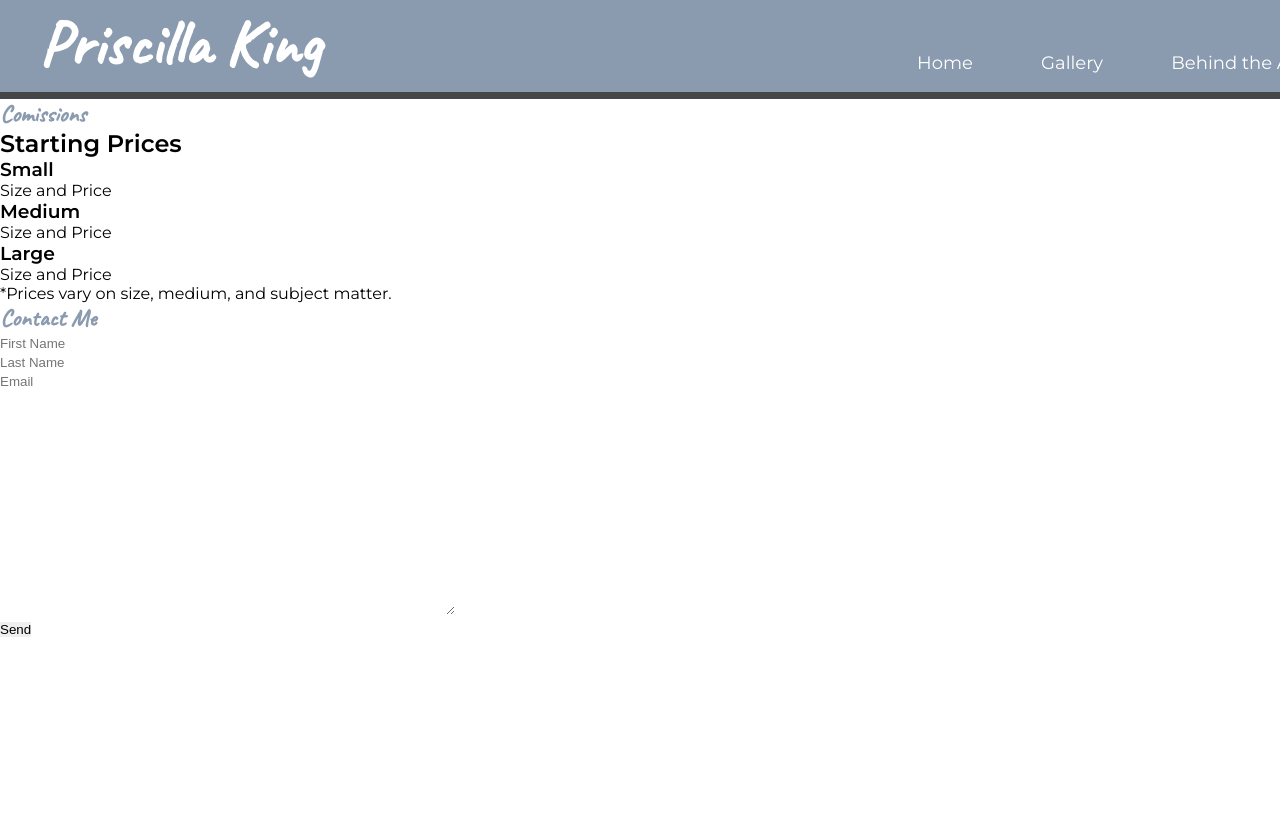
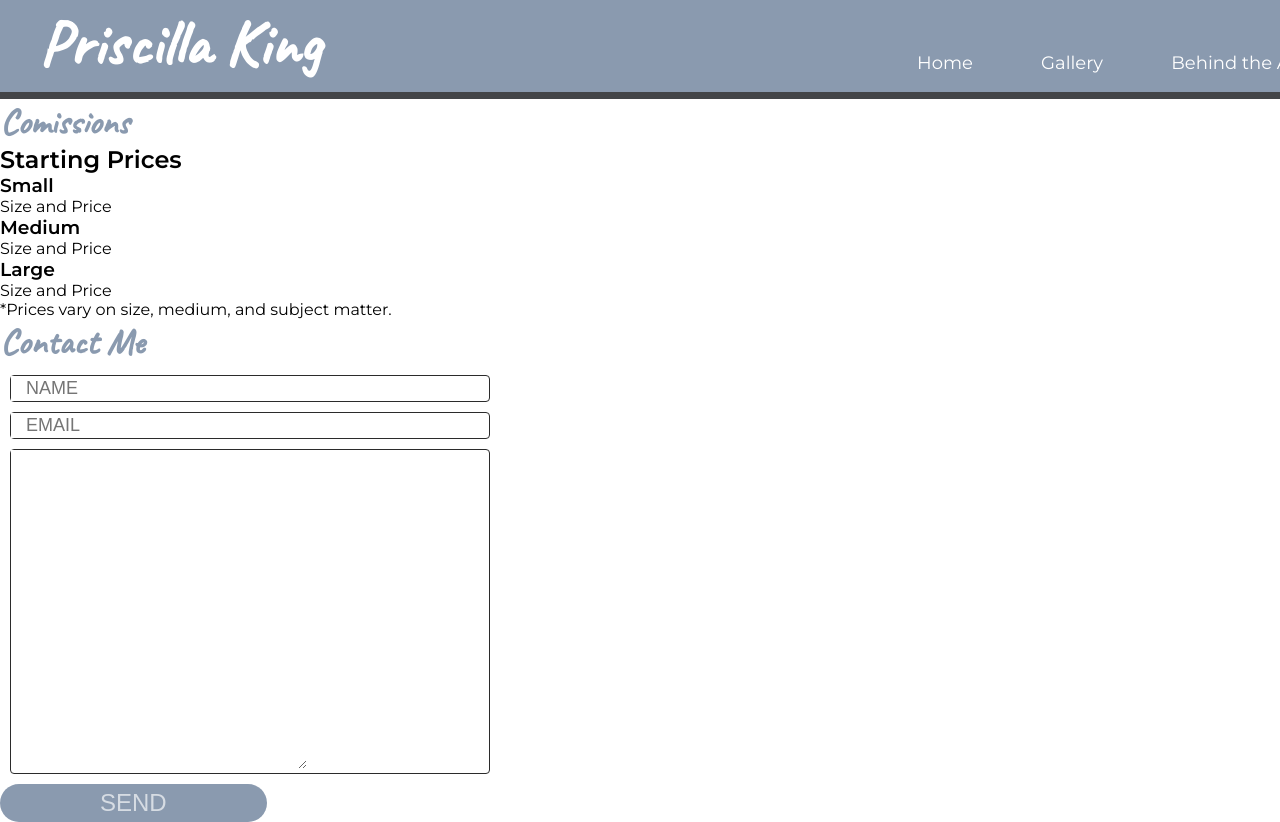
Before and after one commit to PriscillaKing/project3_king_priscilla, a plain HTML site: page contact.html in a window 1280 px wide. Shown: the top 822 px of the page. Before the commit the page ends 800 px from the top, so only its background shows below. Drawn offline with Linux system fonts and the light colour scheme.

Commit message:
Contact form styling

```diff
--- a/contact.html
+++ b/contact.html
@@ -48,33 +48,24 @@
 
     <section class="contact">
       <h1>Contact Me</h1>
-      <form name="firstform" method="post" action="">
-        <div class="first-name">
-          <label for="firstname" class="label_input_wrap">
-          </label>
-          <input type="text" name="firstname" id="firstname"
-          placeholder="First Name"/>
+      <form class="contact-form" name="firstform" method="post" action="">
+
+        <div class="name input-section">
+          <input type="text" name="name" id="name"
+          placeholder="Name"/>
         </div>
 
-        <div class="last-name">
-          <label for="lastname" class="label_input_wrap"></label>
-          <input type="text" name="lastname" id="lastname"
-          placeholder="Last Name"/>
-        </div>
-
-        <div class="email">
-          <label for="email" class="label_input_wrap"></label>
+        <div class="email input-section">
           <input type="email" name="email" id="email"
           placeholder="Email"/>
         </div>
 
-        <div class="message">
-          <label for="message" class="label_input_wrap"></label>
-          <textarea name="message" id="message" cols="55" rows="15" placeholder="Your Message Here">
+        <div class="message input-section">
+          <textarea name="message" id="message" cols="24" rows="15" placeholder="Message">
           </textarea>
         </div>
 
-        <div class="button">
+        <div class="submit">
           <input type="submit" value="Send">
         </div>
 
--- a/css/styles.css
+++ b/css/styles.css
@@ -18,10 +18,11 @@ body {
 h1 {
     font-family: 'Caveat', cursive;
     color: #8A9AAF;
+    font-size: 36px;
 }
 
 html{
-  overflow: hidden;
+  overflow(x): hidden;
 }
 
 /*=======================================
@@ -112,3 +113,55 @@ font-size: 16px;
 bottom: 20px;
 right: 5.8%;
 }
+
+/*=======================================
+
+  Contact Form Styling
+
+========================================*/
+
+
+.contact-form {
+  max-width: 500px;
+}
+
+
+.submit input {
+    background: #8A9AAF;
+    color: rgb(255,255,255, 0.65);
+    font-family: Montserrat semibold, sans-serif;
+    padding: 5px 100px;
+    border-radius: 45px;
+    font-size: 24px;
+    text-transform: uppercase;
+}
+
+.input-section {
+  margin: 10px;
+  border: 1px solid #2B2B2B;
+  border-radius: 4px;
+}
+
+#name {
+  font-size: 18px;
+  font-family: Montserrat light, sans-serif;
+  text-transform: uppercase;
+  color: rgb(136, 148, 165, 0.5);
+  padding: 2px 15px;
+}
+
+#email {
+  font-size: 18px;
+  font-family: Montserrat light, sans-serif;
+  text-transform: uppercase;
+  color: rgb(136, 148, 165, 0.5);
+  padding: 2px 15px;
+}
+
+#message {
+  font-size: 18px;
+  font-family: Montserrat light, sans-serif;
+  text-transform: uppercase;
+  color: rgb(136, 148, 165, 0.5);
+  padding: 2px 15px;
+}
```
